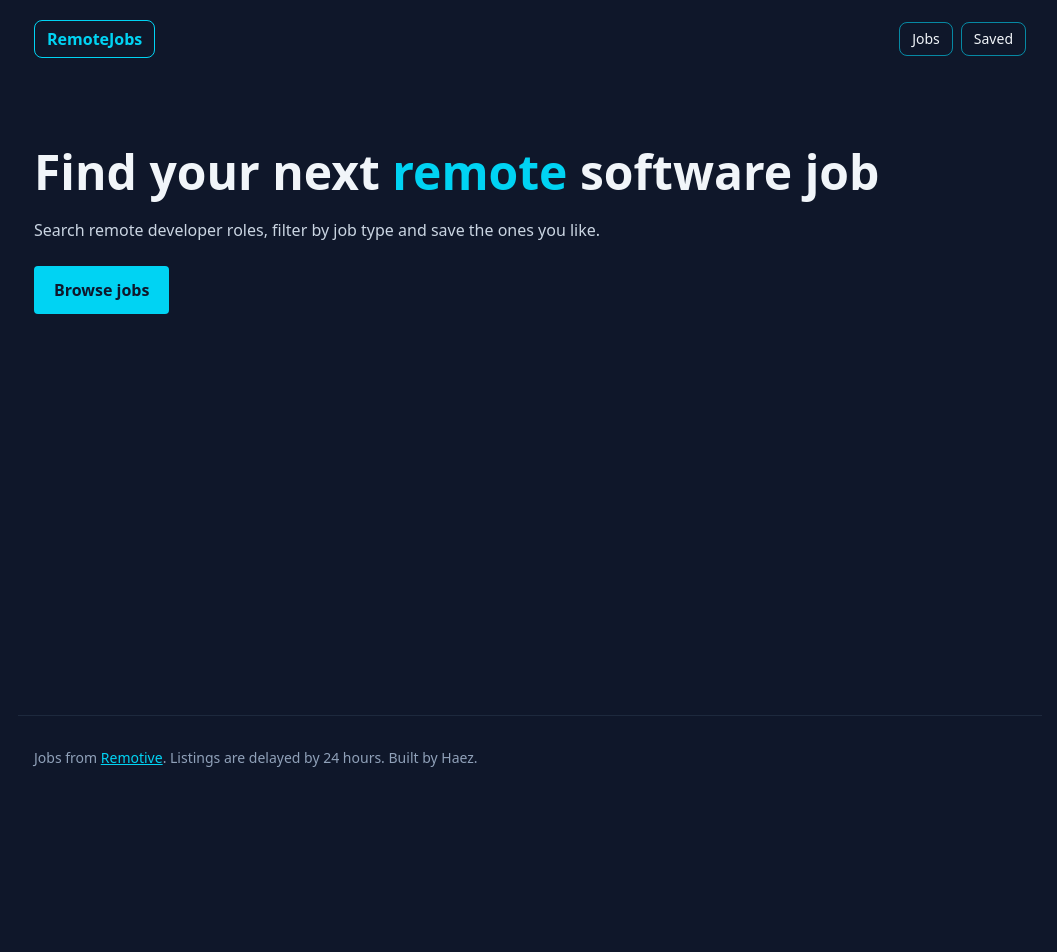
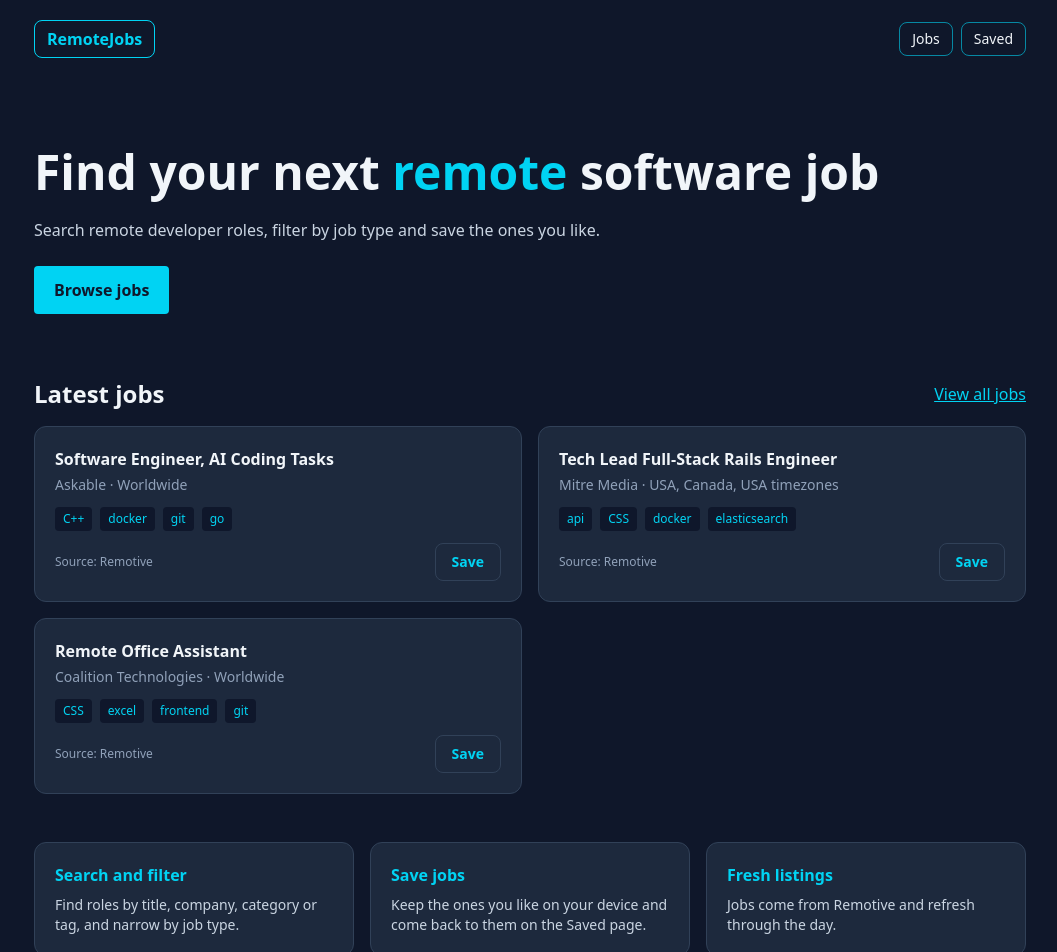
Before and after one commit to Haez0004/remotejobs, a Next.js app: page / in a window 1280 px wide. Shown: the top 952 px of the page, without its empty margins (110-1167 px from the left). Before the commit the page ends 800 px from the top, so only its background shows below. Built offline with nearby package versions, Linux system fonts and the light colour scheme; no server answers.

Commit message:
Home page: latest jobs and feature cards

```diff
--- a/app/page.tsx
+++ b/app/page.tsx
@@ -1,7 +1,19 @@
 import Link from 'next/link'
+import JobCard from '@/components/JobCard'
+import { getJobs } from '@/lib/jobs'
 
-export default function Home() {
+const FEATURES = [
+  ['Search and filter', 'Find roles by title, company, category or tag, and narrow by job type.'],
+  ['Save jobs', 'Keep the ones you like on your device and come back to them on the Saved page.'],
+  ['Fresh listings', 'Jobs come from Remotive and refresh through the day.'],
+]
+
+export default async function Home() {
+  const jobs = await getJobs()
+  const latest = jobs.slice(0, 3)
+
   return (
+    <>
       <section className='w-full max-w-5xl mx-auto px-4 py-16'>
         <h1 className='text-4xl md:text-5xl font-bold leading-tight'>
           Find your next <span className='text-cyan-400'>remote</span> software job
@@ -13,5 +25,31 @@ export default function Home() {
           Browse jobs
         </Link>
       </section>
+
+      <section className='w-full max-w-5xl mx-auto px-4 pb-12'>
+        <div className='flex items-center justify-between mb-4'>
+          <h2 className='text-2xl font-bold'>Latest jobs</h2>
+          <Link href='/jobs' className='text-cyan-400 underline'>
+            View all jobs
+          </Link>
+        </div>
+        <div className='grid gap-4 md:grid-cols-2'>
+          {latest.map((job) => (
+            <JobCard key={job.id} job={job} />
+          ))}
+        </div>
+      </section>
+
+      <section className='w-full max-w-5xl mx-auto px-4 pb-8'>
+        <div className='grid gap-4 md:grid-cols-3'>
+          {FEATURES.map(([title, text]) => (
+            <div key={title} className='bg-slate-800 border border-slate-700 rounded-xl p-5'>
+              <h3 className='font-bold text-cyan-400'>{title}</h3>
+              <p className='mt-2 text-sm text-slate-300'>{text}</p>
+            </div>
+          ))}
+        </div>
+      </section>
+    </>
   )
 }
```
Lines whose indentation alone changed are shown as unchanged.
